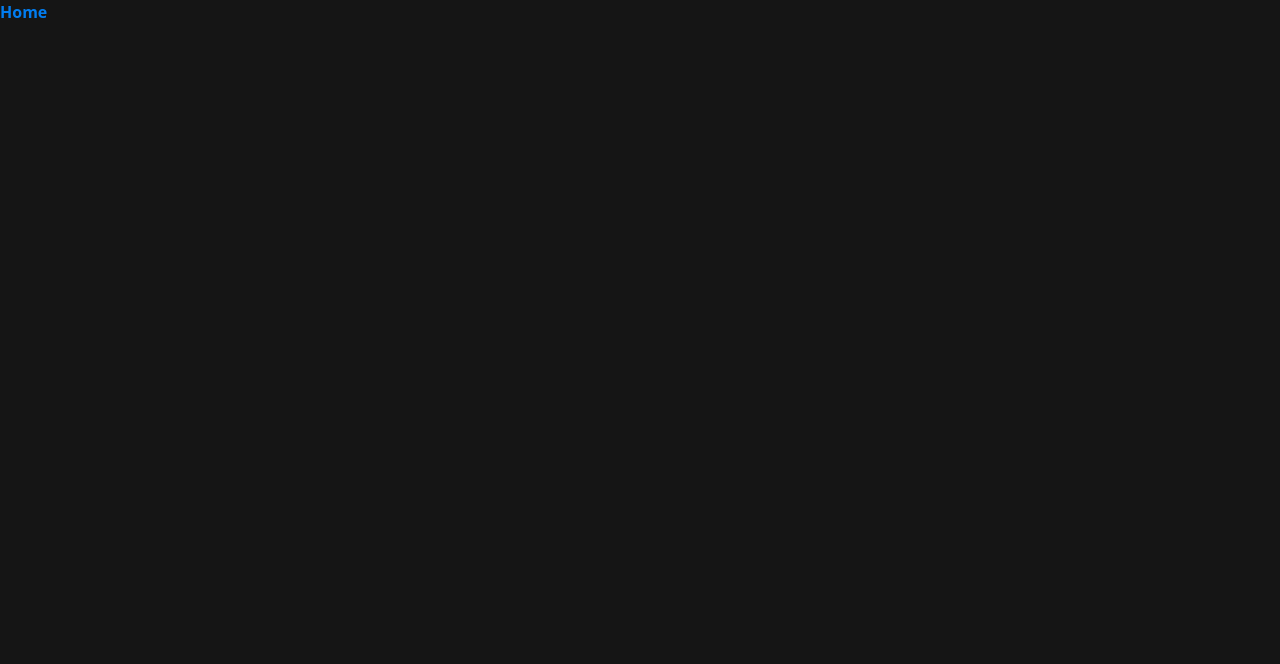
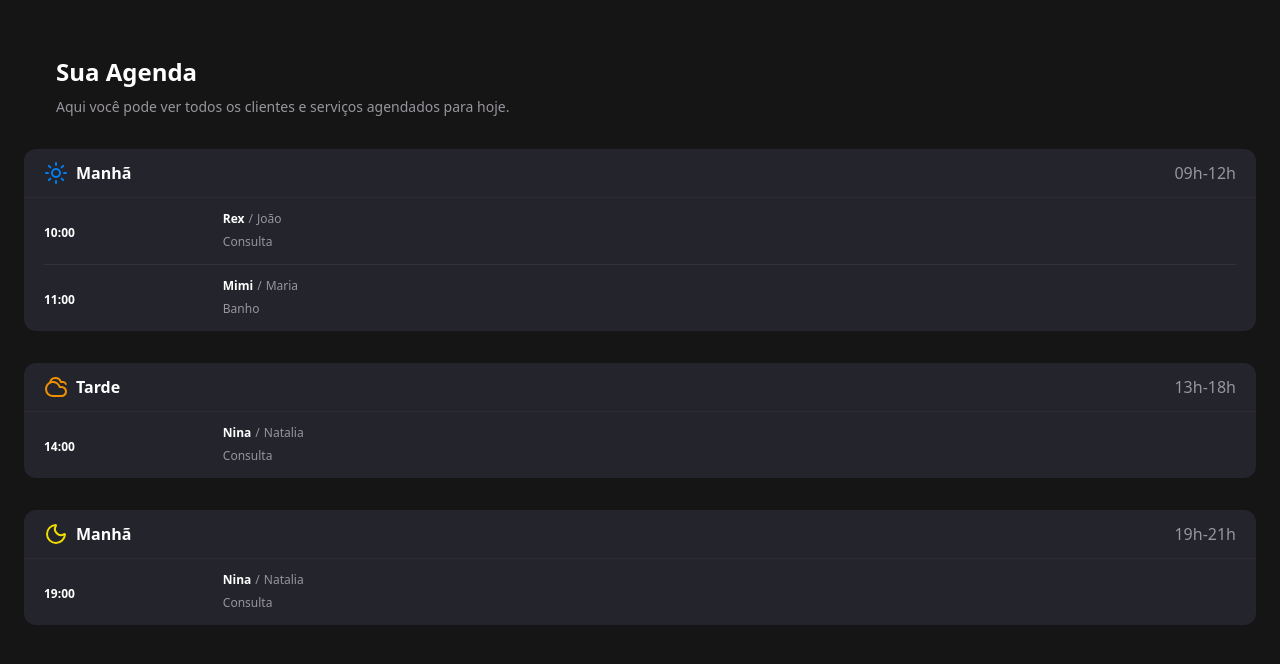
Before and after one commit to Drlazinho/pet-shop, a Next.js app: page / in a window 1280 px wide. Shown: the top 664 px of the page. Built offline with nearby package versions, Linux system fonts and the light colour scheme.

Commit message:
Components e Page

```diff
--- a/src/app/page.tsx
+++ b/src/app/page.tsx
@@ -1,3 +1,27 @@
+import { APPOINTMENT_DATA } from '@/utils';
+import { PeriodSection } from '@/components/period-section/period-section';
+import { groupAppointmentByPeriod } from '@/utils';
+
 export default function Home() {
-  return <h2 className="text-accent-blue">Home</h2>;
+  const periods = groupAppointmentByPeriod(APPOINTMENT_DATA);
+  return (
+    <div className="bg-background-primary p-6">
+      <div className="flex items-center justify-between md:m-8">
+        <div>
+          <h1 className="text-title-size text-content-primary mb-2">
+            Sua Agenda
+          </h1>
+          <p className="text-paragraph-medium-size text-content-secondary">
+            Aqui você pode ver todos os clientes e serviços agendados para hoje.
+          </p>
+        </div>
+      </div>
+
+      <div className="pb-24 md:pb-0">
+        {periods.map((period, index) => (
+          <PeriodSection period={period} key={index} />
+        ))}
+      </div>
+    </div>
+  );
 }
--- /dev/null
+++ b/src/components/appointment-card/appointment-card.tsx
@@ -0,0 +1,47 @@
+import { cn } from '@/lib/utils';
+import { Appointment } from '@/types/appointment';
+
+type AppointmentCardProps = {
+  appointment: Appointment;
+  isFirstInSection?: boolean;
+};
+
+export const AppointmentCard = ({
+  appointment,
+  isFirstInSection = false,
+}: AppointmentCardProps) => {
+  return (
+    <div
+      className={cn(
+        'grid grid-cols-2 md:grid-cols-[15%_35%_30%_20%] items-center py-3',
+        !isFirstInSection && 'border-t border-[#353339]'
+      )}
+    >
+      <div className="text-left pr-4 md:pr-0">
+        <span className="text-label-small text-content-primary font-semibold">
+          {appointment.time}
+        </span>
+      </div>
+
+      <div className="text-right md:text-left md:pr-4">
+        <div className="flex items-center justify-end md:justify-start gap-1">
+          <span className=" text-label-small-size text-content-primary font-semibold">
+            {appointment.petName}
+          </span>
+          <span className="text-paragraph-small-size text-content-secondary">
+            /
+          </span>
+          <span className="text-paragraph-small-size text-content-secondary">
+            {appointment.tutorName}
+          </span>
+        </div>
+
+        <div className="text-left pr-4 hidden md:block mt-1 md:mt-0 col-span-2 md:col-span-1">
+          <span className="text-paragraph-small-size text-content-secondary">
+            {appointment.description}
+          </span>
+        </div>
+      </div>
+    </div>
+  );
+};
--- /dev/null
+++ b/src/components/appointment-card/index.ts
@@ -0,0 +1 @@
+export * from './appointment-card';
--- /dev/null
+++ b/src/components/period-section/index.ts
@@ -0,0 +1 @@
+export * from './period-section';
--- /dev/null
+++ b/src/components/period-section/period-section.tsx
@@ -0,0 +1,47 @@
+import { AppointmentPeriod } from '@/types/appointment';
+import { Cloudy, Moon, Sun } from 'lucide-react';
+import { AppointmentCard } from '../appointment-card';
+
+type PeriodSectionProps = {
+  period: AppointmentPeriod;
+};
+
+const periodIcons = {
+  morning: <Sun className="text-accent-blue" />,
+  afternoon: <Cloudy className="text-accent-orange" />,
+  evening: <Moon className="text-accent-yellow" />,
+};
+
+export const PeriodSection = ({ period }: PeriodSectionProps) => {
+  return (
+    <section className="mb-8 bg-background-tertiary rounded-xl">
+      <div className="flex items-center px-5 py-3 justify-between border-b border-[#2E2C30]">
+        <div className="flex items-center gap-2">
+          {periodIcons[period?.type]}
+          <h2 className="text-label-large-size text-content-primary">
+            {period?.title}
+          </h2>
+        </div>
+        <span className="text-label-large-size text-content-secondary">
+          {period.timeRange}
+        </span>
+      </div>
+
+      {period.appointments.length > 0 ? (
+        <div className="px-5">
+          <div>
+            {period.appointments.map((appointment, index) => (
+              <AppointmentCard
+                key={index}
+                appointment={appointment}
+                isFirstInSection={index === 0}
+              />
+            ))}
+          </div>
+        </div>
+      ) : (
+        <p>Nenhum agendamento para este período</p>
+      )}
+    </section>
+  );
+};
--- /dev/null
+++ b/src/types/appointment.ts
@@ -0,0 +1,19 @@
+export type AppointmentPeriodDay = 'morning' | 'afternoon' | 'evening';
+
+export type Appointment = {
+  id: string;
+  time: string;
+  petName: string;
+  tutorName: string;
+  phone: string;
+  description: string;
+  scheduleAt: Date;
+  period: AppointmentPeriodDay;
+};
+
+export type AppointmentPeriod = {
+  title: string;
+  type: AppointmentPeriodDay;
+  timeRange: string;
+  appointments: Appointment[];
+};
--- /dev/null
+++ b/src/utils/appointment-utils.ts
@@ -0,0 +1,57 @@
+import { Appointment as AppointmentPrisma } from '@/generated/prisma/client';
+import {
+  Appointment,
+  AppointmentPeriod,
+  AppointmentPeriodDay,
+} from '@/types/appointment';
+
+export const getPeriod = (hour: number): AppointmentPeriodDay => {
+  if (hour >= 9 && hour < 12) return 'morning';
+  if (hour >= 13 && hour < 18) return 'afternoon';
+  return 'evening';
+};
+
+export function groupAppointmentByPeriod(
+  appointments: AppointmentPrisma[]
+): AppointmentPeriod[] {
+  const transformedAppointments: Appointment[] = appointments?.map((apt) => ({
+    ...apt,
+    time: apt.scheduleAt.toLocaleTimeString('pt-BR', {
+      hour: '2-digit',
+      minute: '2-digit',
+    }),
+    service: apt.description,
+    period: getPeriod(apt.scheduleAt.getHours()),
+  }));
+
+  const morningAppointments = transformedAppointments.filter(
+    (apt) => apt.period === 'morning'
+  );
+  const afternoonAppointments = transformedAppointments.filter(
+    (apt) => apt.period === 'afternoon'
+  );
+  const eveningAppointments = transformedAppointments.filter(
+    (apt) => apt.period === 'evening'
+  );
+
+  return [
+    {
+      title: 'Manhã',
+      type: 'morning',
+      timeRange: '09h-12h',
+      appointments: morningAppointments,
+    },
+    {
+      title: 'Tarde',
+      type: 'afternoon',
+      timeRange: '13h-18h',
+      appointments: afternoonAppointments,
+    },
+    {
+      title: 'Manhã',
+      type: 'evening',
+      timeRange: '19h-21h',
+      appointments: eveningAppointments,
+    },
+  ];
+}
--- /dev/null
+++ b/src/utils/index.ts
@@ -0,0 +1,2 @@
+export * from './appointment-utils';
+export * from './mock-data';
--- /dev/null
+++ b/src/utils/mock-data.ts
@@ -0,0 +1,34 @@
+export const APPOINTMENT_DATA = [
+  {
+    id: '1',
+    petName: 'Rex',
+    description: 'Consulta',
+    tutorName: 'João',
+    phone: '1234567890',
+    scheduleAt: new Date('2025-08-17T10:00:00'),
+  },
+  {
+    id: '2',
+    petName: 'Mimi',
+    tutorName: 'Maria',
+    description: 'Banho',
+    phone: '1234567890',
+    scheduleAt: new Date('2025-08-17T11:00:00'),
+  },
+  {
+    id: '3',
+    petName: 'Nina',
+    tutorName: 'Natalia',
+    description: 'Consulta',
+    phone: '1234567890',
+    scheduleAt: new Date('2025-08-17T14:00:00'),
+  },
+  {
+    id: '4',
+    petName: 'Nina',
+    tutorName: 'Natalia',
+    description: 'Consulta',
+    phone: '1234567890',
+    scheduleAt: new Date('2025-08-17T19:00:00'),
+  },
+];
```
Also changed, not shown: 1 other file (tests, documents, lock files or other folders).
